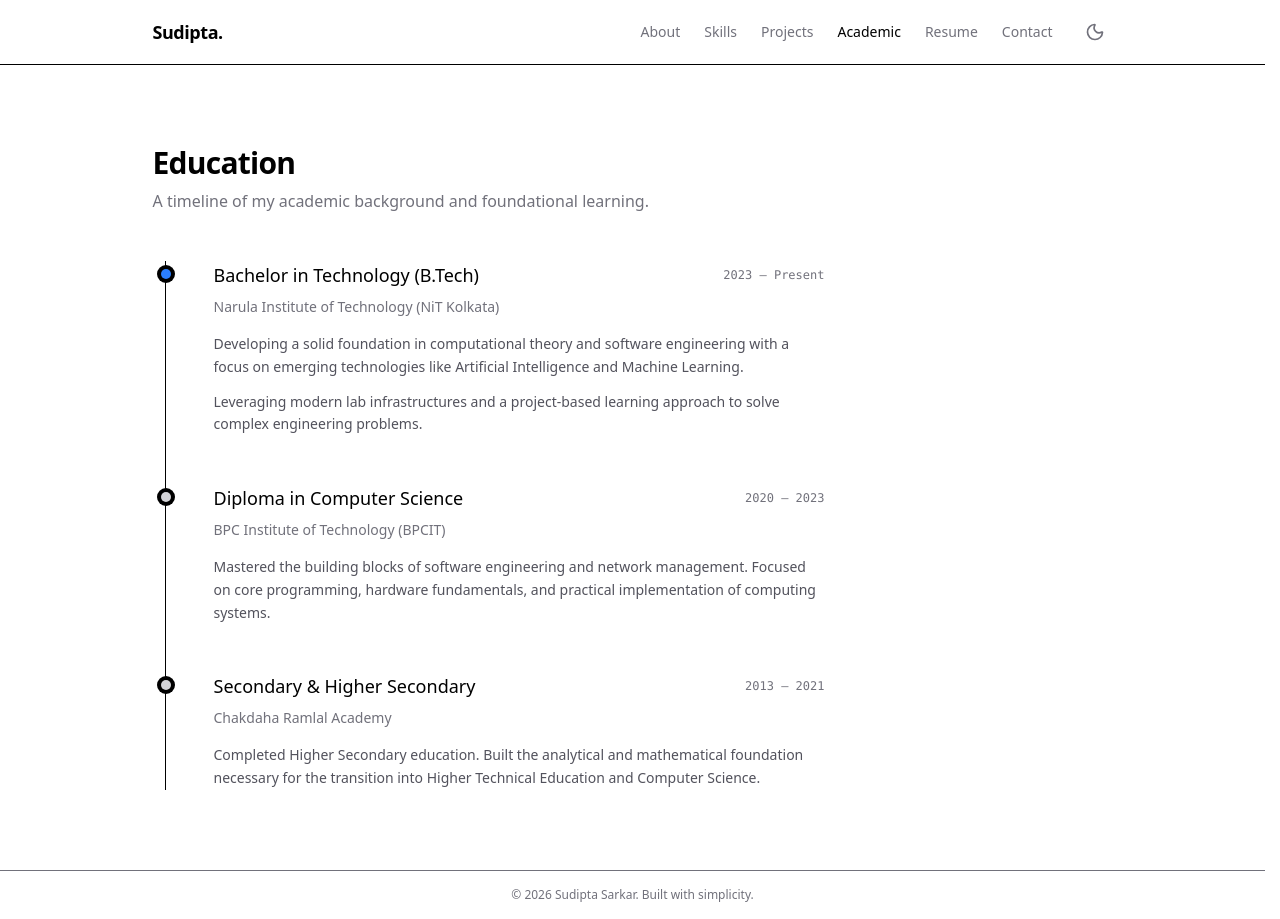
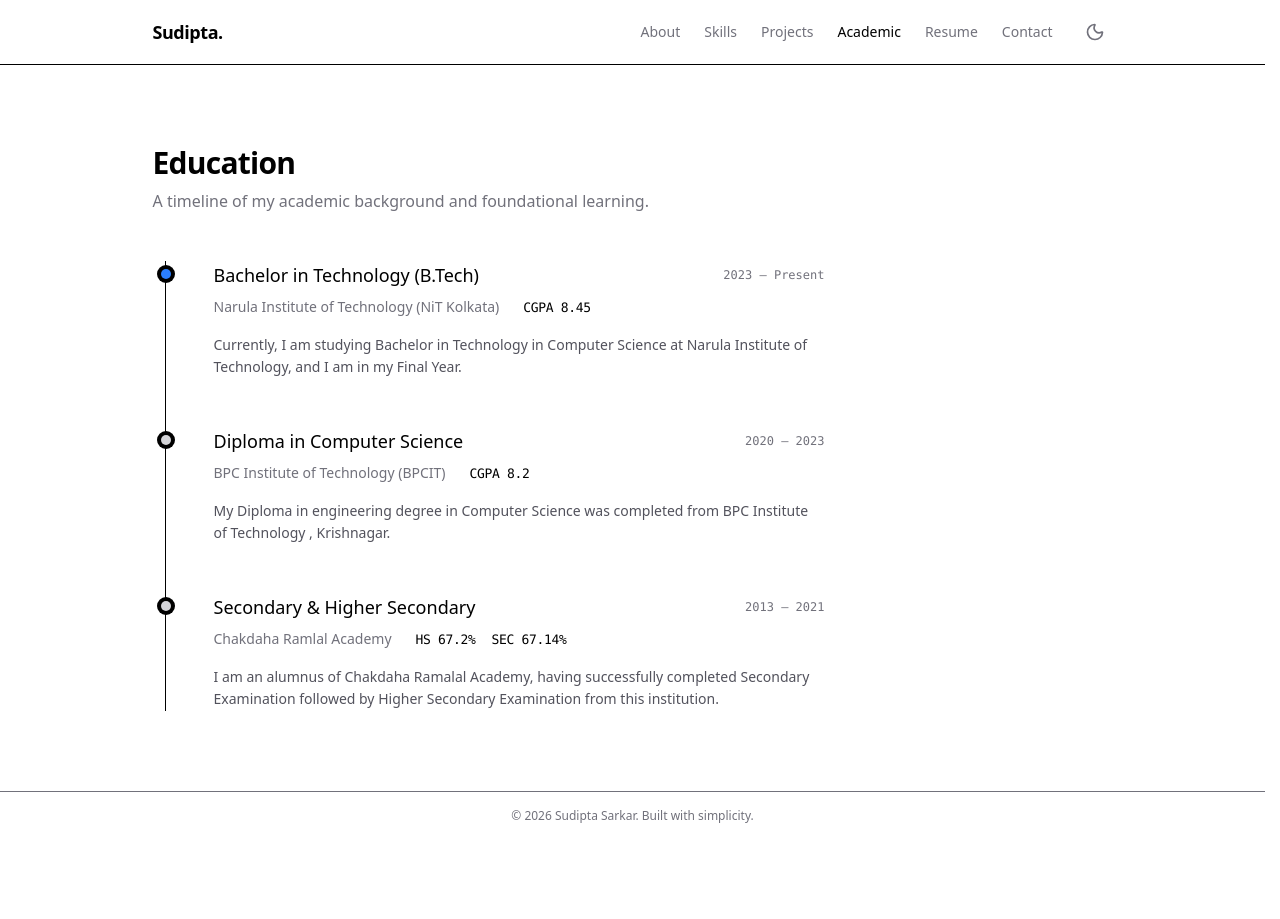
Before and after one commit to itzsudipta/sudipta.me, a Next.js app: page /experience in a window 1280 px wide. After the commit the page ends 840 px from the top, so only its background shows below. Built offline with nearby package versions, Linux system fonts and the light colour scheme.

Commit message:
refractor : theme color and add cgpa to academic section

```diff
--- a/app/experience/page.tsx
+++ b/app/experience/page.tsx
@@ -2,7 +2,7 @@ export default function AcademicJourney() {
     return (
         <div className="max-w-2xl space-y-12">
             <div className="space-y-2">
-                <h2 className="text-3xl font-semibold tracking-tight">Education</h2>
+                <h2 className="text-3xl font-semibold tracking-tight text-foreground">Education</h2>
                 <p className="text-zinc-500">
                     A timeline of my academic background and foundational learning.
                 </p>
@@ -10,9 +10,9 @@ export default function AcademicJourney() {
 
             <div className="relative border-l border-border ml-3 space-y-12">
 
+                {/* B.Tech */}
                 <div className="relative pl-8 md:pl-12">
-
-                    <div className="absolute -left-1.25 top-2 h-2.5 w-2.5 rounded-full bg-blue-500 ring-4 ring-background" />
+                    <div className="absolute -left-[5px] top-2 h-2.5 w-2.5 rounded-full bg-blue-500 ring-4 ring-background" />
 
                     <div className="flex flex-col sm:flex-row sm:items-center sm:justify-between mb-2">
                         <h3 className="text-lg font-medium text-foreground">
@@ -22,29 +22,30 @@ export default function AcademicJourney() {
                             2023 — Present
                         </span>
                     </div>
-                    <div className="text-sm text-zinc-500 font-medium mb-4">
-                        Narula Institute of Technology (NiT Kolkata)
+
+                    {/* Flexible container for Institution and Grade */}
+                    <div className="flex flex-col sm:flex-row sm:items-baseline gap-x-6 gap-y-1 mb-4">
+                        <div className="text-sm text-zinc-500 font-medium whitespace-nowrap">
+                            Narula Institute of Technology (NiT Kolkata)
+                        </div>
+                        <div className="text-[13px] font-mono text-foreground tracking-tight">
+                            CGPA 8.45
+                        </div>
                     </div>
 
                     <div className="space-y-3 text-sm text-zinc-600 dark:text-zinc-400 leading-relaxed">
                         <p>
-                            Developing a solid foundation in computational theory and software
-                            engineering with a focus on emerging technologies like{" "}
-                            <span className="text-foreground font-medium">
-                                Artificial Intelligence
-                            </span>{" "}
-                            and <span className="text-foreground font-medium">Machine Learning</span>.
-                        </p>
-                        <p>
-                            Leveraging modern lab infrastructures and a project-based learning
-                            approach to solve complex engineering problems.
+                            Currently, I am studying Bachelor in Technology in
+                            Computer Science  at Narula Institute of Technology,
+                             and I am in my Final Year.{" "}
+
                         </p>
                     </div>
                 </div>
 
-
+                {/* Diploma */}
                 <div className="relative pl-8 md:pl-12">
-                    <div className="absolute -left-1.25 top-2 h-2.5 w-2.5 rounded-full bg-zinc-300 dark:bg-zinc-700 ring-4 ring-background" />
+                    <div className="absolute -left-[5px] top-2 h-2.5 w-2.5 rounded-full bg-zinc-300 dark:bg-zinc-700 ring-4 ring-background" />
 
                     <div className="flex flex-col sm:flex-row sm:items-center sm:justify-between mb-2">
                         <h3 className="text-lg font-medium text-foreground">
@@ -54,20 +55,25 @@ export default function AcademicJourney() {
                             2020 — 2023
                         </span>
                     </div>
-                    <div className="text-sm text-zinc-500 font-medium mb-4">
-                        BPC Institute of Technology (BPCIT)
+
+                    <div className="flex flex-col sm:flex-row sm:items-baseline gap-x-6 gap-y-1 mb-4">
+                        <div className="text-sm text-zinc-500 font-medium whitespace-nowrap">
+                            BPC Institute of Technology (BPCIT)
+                        </div>
+                        <div className="text-[13px] font-mono text-foreground tracking-tight">
+                            CGPA 8.2
+                        </div>
                     </div>
 
                     <p className="text-sm text-zinc-600 dark:text-zinc-400 leading-relaxed">
-                        Mastered the building blocks of software engineering and network
-                        management. Focused on core programming, hardware fundamentals, and
-                        practical implementation of computing systems.
+                        My Diploma in engineering degree in Computer Science was completed from
+                        BPC Institute of Technology , Krishnagar.
                     </p>
                 </div>
 
-
+                {/* Schooling */}
                 <div className="relative pl-8 md:pl-12">
-                    <div className="absolute -left-1.25 top-2 h-2.5 w-2.5 rounded-full bg-zinc-300 dark:bg-zinc-700 ring-4 ring-background" />
+                    <div className="absolute -left-[5px] top-2 h-2.5 w-2.5 rounded-full bg-zinc-300 dark:bg-zinc-700 ring-4 ring-background" />
 
                     <div className="flex flex-col sm:flex-row sm:items-center sm:justify-between mb-2">
                         <h3 className="text-lg font-medium text-foreground">
@@ -77,14 +83,19 @@ export default function AcademicJourney() {
                             2013 — 2021
                         </span>
                     </div>
-                    <div className="text-sm text-zinc-500 font-medium mb-4">
-                        Chakdaha Ramlal Academy
+
+                    <div className="flex flex-col sm:flex-row sm:items-baseline gap-x-6 gap-y-1 mb-4">
+                        <div className="text-sm text-zinc-500 font-medium whitespace-nowrap">
+                            Chakdaha Ramlal Academy
+                        </div>
+                        <div className="flex gap-x-4 text-[13px] font-mono text-foreground tracking-tight uppercase">
+                            <span>HS 67.2%</span>
+                            <span>SEC 67.14%</span>
+                        </div>
                     </div>
 
                     <p className="text-sm text-zinc-600 dark:text-zinc-400 leading-relaxed">
-                        Completed Higher Secondary education. Built the
-                        analytical and mathematical foundation necessary for the transition into
-                        Higher Technical Education and Computer Science.
+                        I am an alumnus of Chakdaha Ramalal Academy, having successfully completed Secondary Examination followed by Higher Secondary Examination from this institution.
                     </p>
                 </div>
             </div>
--- a/app/globals.css
+++ b/app/globals.css
@@ -10,11 +10,11 @@
   }
 
   .dark {
-    --background: 240 10% 3.9%;
-    --foreground: 0 0% 100%;
-    --card: 240 10% 3.9%;
-    --card-foreground: 0 0% 100%;
-    --border: 240 3.7% 15.9%;
+    --background: 220 13% 9%;
+    --foreground: 213 31% 91%;
+    --card: 220 13% 9%;
+    --card-foreground: 213 31% 91%;
+    --border: 215 14% 20%;
   }
 
 
--- a/app/page.tsx
+++ b/app/page.tsx
@@ -13,7 +13,7 @@ export default function Home() {
           <div className="inline-flex items-center gap-2 px-3 py-1 rounded-full bg-zinc-100 dark:bg-zinc-800 border border-zinc-200 dark:border-zinc-700">
             <div className="w-2 h-2 rounded-full bg-emerald-500 animate-pulse" />
             <span className="text-xs font-medium text-zinc-600 dark:text-zinc-300 tracking-wide uppercase">
-              Available for hire
+              Open to Work
             </span>
           </div>
 
```
